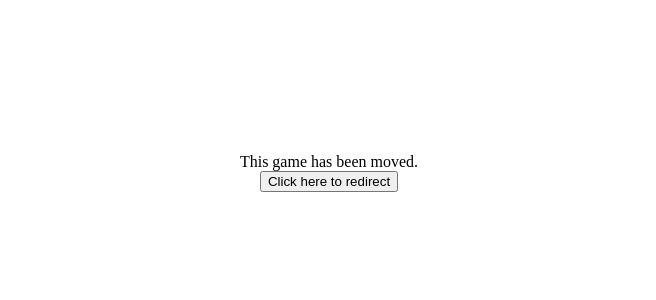
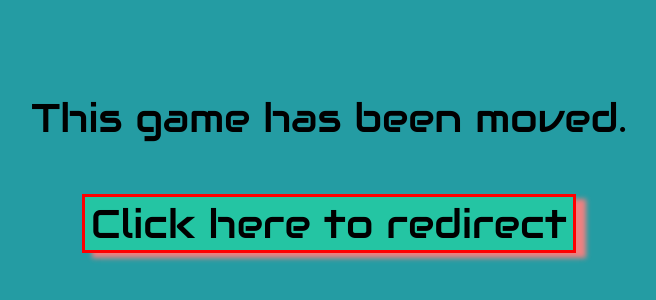
Before and after one commit to BlockNinja64/mine_parkourio, a plain HTML site: page index.html in a window 1280 px wide. Shown: the part 228-528 px from the top of the page, without its empty margins (311-967 px from the left). Drawn offline with Linux system fonts and the light colour scheme.

Commit message:
Update index.html

```diff
--- a/index.html
+++ b/index.html
@@ -3,6 +3,9 @@
 <head>
     <meta charset="UTF-8">
     <meta name="1" content="width=device-width, initial-scale=1.0">
+    <link rel="preconnect" href="https://fonts.googleapis.com">
+    <link rel="preconnect" href="https://fonts.gstatic.com" crossorigin>
+    <link href="https://fonts.googleapis.com/css2?family=Audiowide&display=swap" rel="stylesheet">
     <title>Block-Parkour Redirect</title>
     <style>
 
@@ -11,6 +14,7 @@
         margin: 0;
         padding: 0;
         width: 100%;
+        background-color: #249ca3;
     }
 
     body {
@@ -21,15 +25,28 @@
         text-align: center;
         display: table-cell;
         vertical-align: middle;
+        font-size: 30pt;
+    }
+    button {
+        font-size: 30pt;
+        background-color: #24c5a3;
+        border: 3px solid red;
+        box-shadow: 10px 5px 5px LightCoral;
+    }
+    .audiowide-regular {
+      font-family: "Audiowide", sans-serif;
+      font-weight: 400;
+      font-style: normal;
     }
     </style>
 </head>
 
 <body>
-    <div class="my-block">
+    <div class="my-block audiowide-regular">
         This game has been moved.
         <br />
-        <button onclick="doRedirect()">Click here to redirect</button>
+        <br />
+        <button class="audiowide-regular" onclick="doRedirect()">Click here to redirect</button>
     </div>
 
     <script>
```
